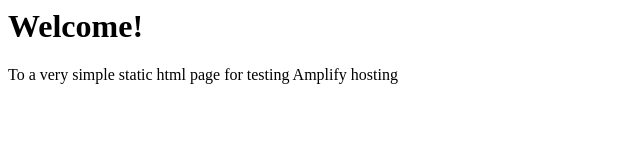
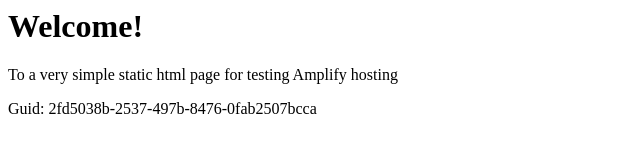
Before and after one commit to aws-aemilia-lhr/Github-PR-Commit-Integration-Test-DoNotTouch-GitHubAutoBuildCanaryTest-v1-preprod-eu-west-2, a website: page src/index.html in a window 1280 px wide. Shown: the whole page, without its empty margins (0-640 px from the left). Drawn offline with Linux system fonts and the light colour scheme.

Commit message:
commit from integ tests

```diff
--- a/src/index.html
+++ b/src/index.html
@@ -1,3 +1,5 @@
+
+
 <html lang="en">
 
 <head>
@@ -10,6 +12,6 @@
 <body>
     <h1>Welcome!</h1>
     <p>To a very simple static html page for testing Amplify hosting</p>
-</body>
+    <p>Guid: 2fd5038b-2537-497b-8476-0fab2507bcca</p></body>
 
 </html>
```
